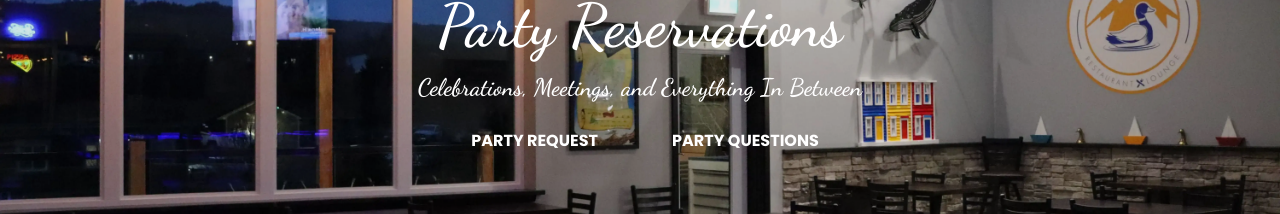
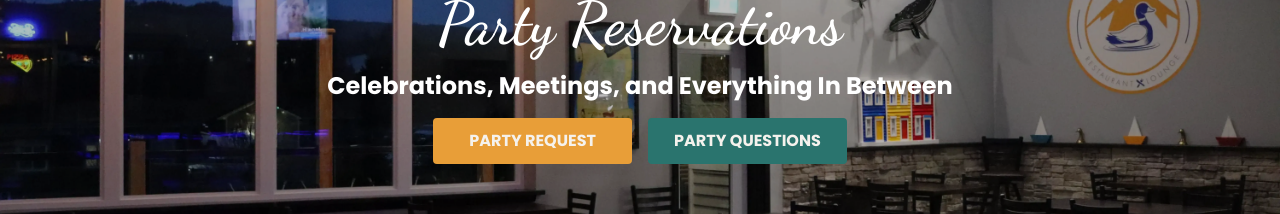
Before and after one commit to rodgersajb/stone-ducky, a Next.js app: page /groups in a window 1280 px wide. Shown: the part 321-535 px from the top of the page. Built offline with nearby package versions, Linux system fonts and the light colour scheme; no server answers.

Commit message:
changed sent email address for resend form request

```diff
--- a/src/actions/actions.jsx
+++ b/src/actions/actions.jsx
@@ -22,7 +22,7 @@ export const sendEmail = async (formData) => {
   try {
     const response = await resend.emails.send({
       from: "Contact Form <onboarding@resend.dev>",
-      to: "rodgersajbdev@gmail.com",
+      to: "info@stoneducky.ca",
       subject: "New Contact Form Submission",
       reply_to: senderEmail,
       text: `You received a new message:\n\nName: ${name}\nEmail: ${senderEmail}\nMessage: ${message}`,
--- a/src/actions/cateringFormActions.jsx
+++ b/src/actions/cateringFormActions.jsx
@@ -34,7 +34,7 @@ export const sendCateringEmail = async (formData) => {
     // Send email via Resend
     const response = await resend.emails.send({
       from: "Catering Form <onboarding@resend.dev>",
-      to: "rodgersajbdev@gmail.com",
+      to: "info@stoneducky.ca",
       subject: "New Catering Request Submission",
       reply_to: senderEmail,
       text: `
--- a/src/actions/partyFormActions.jsx
+++ b/src/actions/partyFormActions.jsx
@@ -39,7 +39,7 @@ export const sendPartyRequestEmail = async (formData) => {
     // Send email via Resend
     const response = await resend.emails.send({
       from: "Party Request Form <onboarding@resend.dev>",
-      to: "rodgersajbdev@gmail.com",
+      to: "info@stoneducky.ca",
       subject: "New Party Request Submission",
       reply_to: senderEmail,
       text: `
--- a/src/app/groups/page.js
+++ b/src/app/groups/page.js
@@ -49,22 +49,22 @@ export default function LargeGroups() {
           alt="Ducky Restaurant Inside"
           fill
           priority
-          className="-z-1 object-cover brightness-90"
+          className="-z-1 object-cover brightness-75"
         />
         <h1 className="z-10 font-semibold text-6xl">Party Reservations</h1>
-        <h2 className="z-10 text-xl lg:text-2xl font-semibold">
+        <h3 className="z-10 text-xl lg:text-2xl font-semibold">
           Celebrations, Meetings, and Everything In Between
-        </h2>
+        </h3>
         <div className="grid grid-cols-2 gap-4">
           <button
             onClick={() => scrollToSection(formRef)}
-            className="btn btn-orange z-10  rounded font-semibold gap-2 text-center"
+            className="btn btn-mutedOrange btn-mutedOrange:hover z-10  rounded font-semibold gap-2 text-center"
           >
             Party Request
           </button>
           <button
             onClick={() => scrollToSection(faqRef)}
-            className="btn btn-blue z-10 font-semibold gap-2 text-center"
+            className="btn btn-tealGreen btn-tealGreen:hover z-10 font-semibold gap-2 text-center"
           >
             party questions
           </button>
--- a/src/app/page.js
+++ b/src/app/page.js
@@ -38,11 +38,10 @@ export default function Home() {
         </div>
       </header>
 
-
       <section className="w-full py-12 flex flex-col items-center justify-center bg-whiteBG">
-        <div className="flex flex-col lg:grid lg:grid-cols-2 w-[90%] m-auto ">
+        <div className="flex flex-col lg:min-h-[500px] lg:grid lg:grid-cols-2 w-[90%] m-auto lg:gap-8 items-center justify-center ">
           <FadeInImageContainer
-            className="min-h-[275px] lg:min-h-[500px] w-[90%] m-auto lg:w-full"
+            className="min-h-[275px]  w-[90%] m-auto lg:w-full"
             delay={0.5}
           >
             <Image
```
